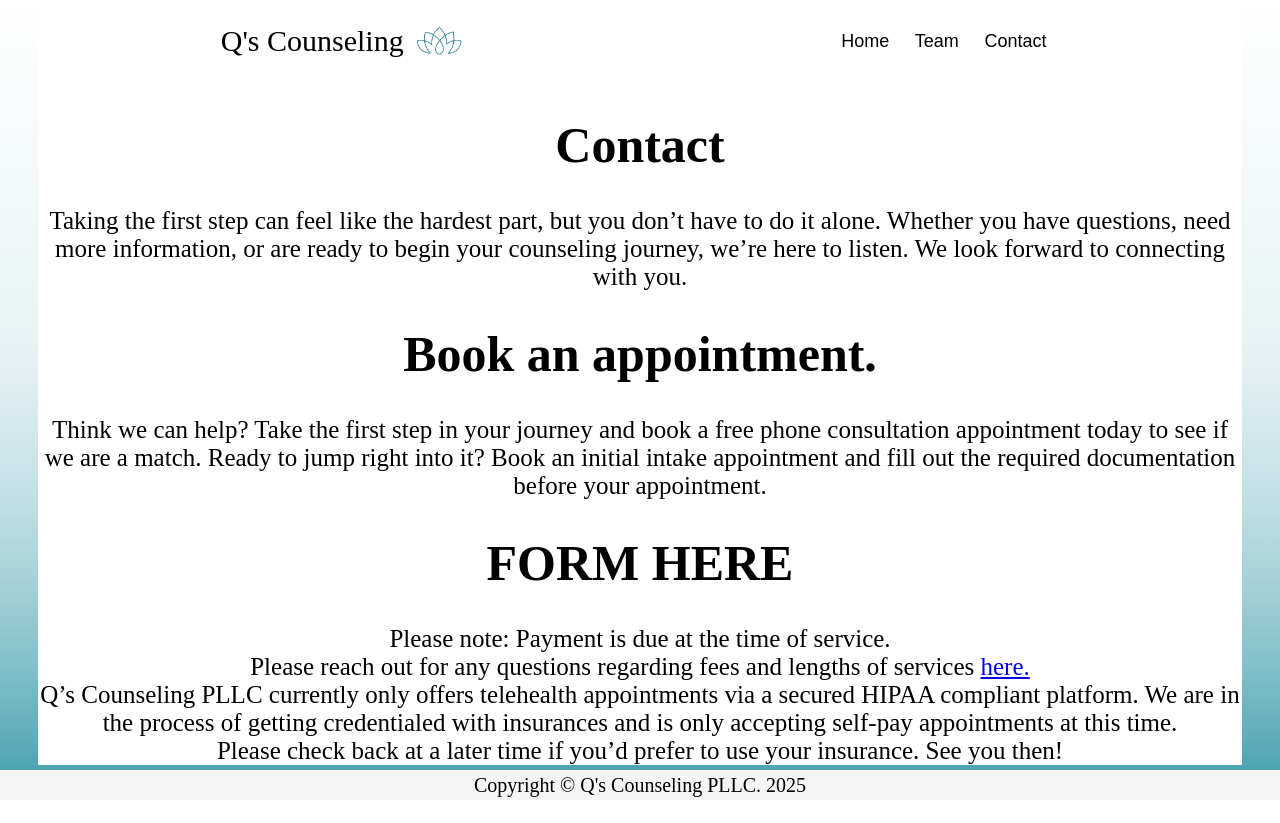
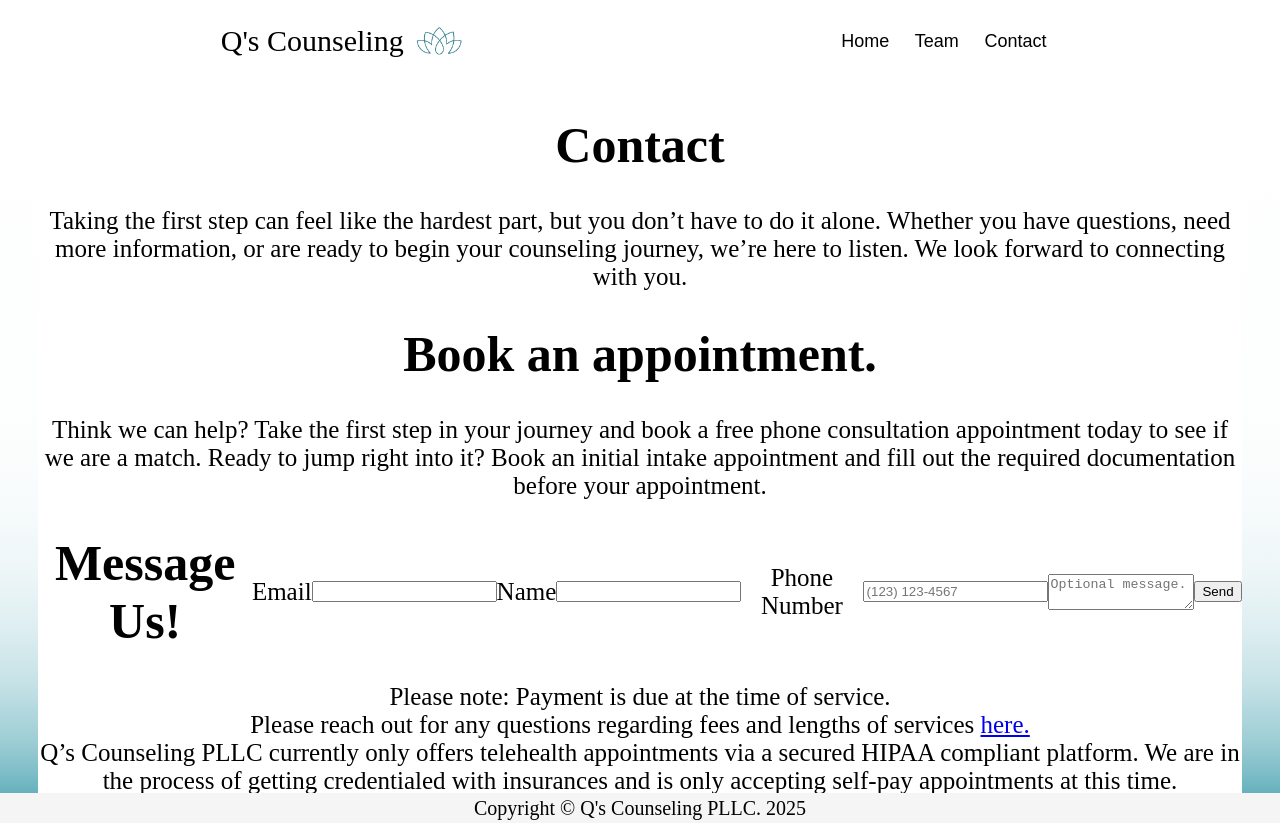
Before and after one commit to BaoWoW123/Q_Site, a React (Create React App) app in the folder q-site/: page /Contact in a window 1280 px wide. Before the commit the page ends 800 px from the top, so only its background shows below. Built offline with nearby package versions, Linux system fonts and the light colour scheme; no server answers.

Commit message:
Update CSS & Components
Added messaging form (formspree) to Contact component.
Updated styling to home, team, and contact page.

```diff
--- a/q-site/src/components/Contact.js
+++ b/q-site/src/components/Contact.js
@@ -1,45 +1,79 @@
 import "../styles/Contact.css";
 import Footer from "./Footer";
+import { useForm, ValidationError } from "@formspree/react";
 
 const Contact = () => {
+  const [state, handleSubmit, reset] = useForm(
+    process.env.REACT_APP_formspreeURL
+  );
+
+  if (state.succeeded) {
+    return <div>Message sent!</div>;
+  }
+
   return (
     <div className="Contact">
       <h1>Contact</h1>
       <div>
-       Taking the first step can feel like the hardest part, but you
-      don’t have to do it alone. Whether you have questions, need more
-      information, or are ready to begin your counseling journey, we’re here to
-      listen. We look forward to connecting with you.
+        Taking the first step can feel like the hardest part, but you don’t have
+        to do it alone. Whether you have questions, need more information, or
+        are ready to begin your counseling journey, we’re here to listen. We
+        look forward to connecting with you.
       </div>
       <div>
         <h1>Book an appointment. </h1>
-      Think we can help? Take the
-      first step in your journey and book a free phone consultation appointment
-      today to see if we are a match.
+        Think we can help? Take the first step in your journey and book a free
+        phone consultation appointment today to see if we are a match. Ready to
+        jump right into it? Book an initial intake appointment and fill out the
+        required documentation before your appointment.
+        <form onSubmit={handleSubmit}>
+          <h1>Message Us!</h1>
+          <label htmlFor="email">Email</label>
+          <input id="email" type="email" name="email" required />
+          <ValidationError field="email" prefix="Email" errors={state.errors} />
+          <label htmlFor="name">Name</label>
+          <input id="name" type="text" name="name" required />
+          <label htmlFor="phone">Phone Number</label>
+          <input
+            id="phone"
+            type="tel"
+            name="phone"
+            placeholder="(123) 123-4567"
+            required
+          />
+          <ValidationError field="phone" prefix="phone" errors={state.errors} />
+          <textarea
+            id="message"
+            name="message"
+            placeholder="Optional message."
+          />
+          <ValidationError
+            prefix="Message"
+            field="messsage"
+            errors={state.errors}
+          />
 
-      Ready to jump right into it? Book an
-      initial intake appointment and fill out the required documentation before
-      your appointment.
-      <form><h1>FORM HERE</h1></form>
+          <button type="submit" disabled={state.submitting}>
+            Send
+          </button>
+        </form>
         Please note: Payment is due at the time of service.
         <div>
-
-      Please reach out for any questions regarding fees and lengths of services{' '}
-       <a href="https://www.google.com">here.</a>
-      </div>
-
-      <div>
-      Q’s Counseling PLLC currently only offers telehealth appointments
-      via a secured HIPAA compliant platform. We are in the process of getting
-      credentialed with insurances and is only accepting self-pay appointments
-      at this time.
+          Please reach out for any questions regarding fees and lengths of
+          services <a href="https://www.google.com">here.</a>
         </div>
         <div>
-      Please check back at a later time if you’d prefer to use
-      your insurance. See you then!
+          Q’s Counseling PLLC currently only offers telehealth appointments via
+          a secured HIPAA compliant platform. We are in the process of getting
+          credentialed with insurances and is only accepting self-pay
+          appointments at this time.
+        </div>
+        <div>
+          Please check back at a later time if you’d prefer to use your
+          insurance. See you then!
         </div>
       </div>
-      <Footer/>
+      <Footer />
     </div>
   );
 };
--- a/q-site/src/components/Team.js
+++ b/q-site/src/components/Team.js
@@ -7,9 +7,18 @@ const Team = () => {
     <div className="Team">
       <h1>Our Team</h1>
       <div className="quynh">
+          <h2>Meet Quynh</h2>
         <div className="avatar">
-          <h2>Meet Quynh</h2>
           <img src={avatar} />
+          <div className="eduBg">
+          <b>Educational Background:</b>
+          <div>
+          M.S., Clinical Mental Health Counseling w/
+            emphasis in Addictions, East Carolina University, Greenville, NC
+          </div>
+            <div>B.A., Psychology, Sacramento State University Sacramento,
+            Sacramento, CA</div>
+          </div>
         </div>
         <div className="bio">
           <div>
@@ -27,20 +36,16 @@ const Team = () => {
             collaborative space where those struggling with quiet battles can
             feel seen, heard, and supported.
           </div>
-          My counseling style is warm and collaborative; drawing from
+         <div> My counseling style is warm and collaborative; drawing from
           person-centered therapy, Cognitive Behavioral Therapy (CBT), and
           mindfulness. But more than techniques, I believe in meeting you
           exactly where you are. Whether you’re navigating anxiety, depression,
           trauma, ADHD, or just longing to feel more like yourself again and/or
           tell your story, I am here to support you. This is your space - to
           breathe, to be, to begin again.
-          <div>
-            Educational Background: M.S., Clinical Mental Health Counseling w/
-            emphasis in Addictions, East Carolina University, Greenville, NC
-            B.A., Psychology, Sacramento State University Sacramento,
-            Sacramento, CA
-          </div>
+</div>
         </div>
+
       </div>
         <Footer/>
     </div>
--- a/q-site/src/styles/App.css
+++ b/q-site/src/styles/App.css
@@ -3,7 +3,7 @@
   text-align: center;
   background: linear-gradient(
     white,
-    75%,
+    90%,
     #3c9cab
   );
   min-height: 100vh;
--- a/q-site/src/styles/Contact.css
+++ b/q-site/src/styles/Contact.css
@@ -3,3 +3,11 @@
     flex-direction: column;
     background-color: white;
 }
+
+
+.Contact form {
+    display: flex;
+    text-align: center;
+    justify-content: center;
+    align-items: center;
+}
--- a/q-site/src/styles/Home.css
+++ b/q-site/src/styles/Home.css
@@ -4,7 +4,6 @@
   padding: 5vh;
   font-size: inherit;
   box-sizing: border-box;
-
 }
 .Home img {
   max-height: 50vh;
@@ -16,22 +15,30 @@
   background-color: transparent;
   border-bottom: 2px solid #1e5e6a;
   box-sizing: border-box;
-    animation: load 2s ease 1.5s forwards;
+
+  animation:
+    loadQuote 1s ease-in 1s forwards,
+    shrink 2s ease-out 4s forwards;
   opacity: 0;
-    padding: 20vh 0px;
+  padding: 20vh 0;
 }
-.headerQuote{
+
+.headerQuote {
   display: flex;
   align-items: center;
   justify-content: center;
   grid-column: 2/4;
   font-size: 40px;
-
 }
 
-@keyframes load {
+@keyframes loadQuote {
   to {
     opacity: 1;
-      padding: 10vh 0px;
   }
 }
+
+@keyframes shrink{
+  to {
+    padding: 5vh 0;
+  }
+}
--- a/q-site/src/styles/Team.css
+++ b/q-site/src/styles/Team.css
@@ -6,10 +6,32 @@
 .quynh {
     display: grid;
     grid-template-columns: 1fr 4fr;
-    gap: 40px;
+    gap: 2px;
     border-bottom: 1px solid black;
     align-items: center;
+}
+.quynh > h2 {
+    grid-column: 1/3;
 }
 .Team > div {
     padding:0 50px;
 }
+
+.bio {
+    display: flex;
+    flex-direction: column;
+    gap: 10px;
+}
+
+.eduBg {
+    grid-row: 2/3;
+    display: flex;
+    flex-direction: column;
+    font-size: small;
+    gap:1px 0;
+    background-color: #3c9cab;
+}
+.eduBg > * {
+background-color: white;
+padding: 3px 0;
+}
```
Also changed, not shown: 1 other file (tests, documents, lock files or other folders). Lines whose indentation alone changed are shown as unchanged.
